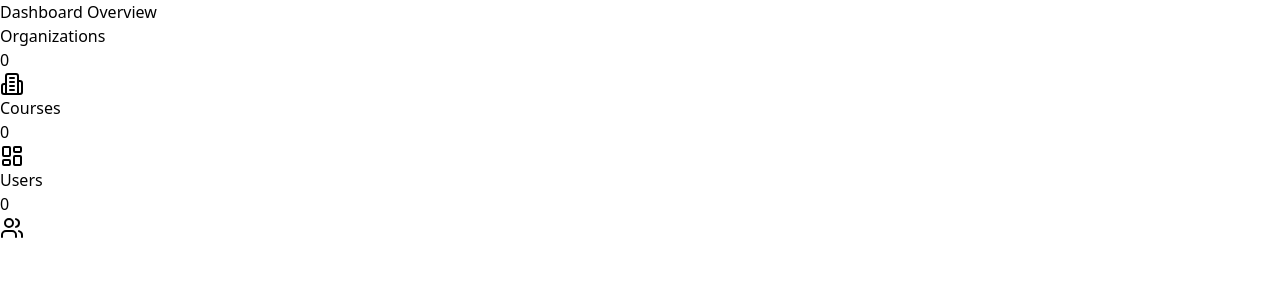
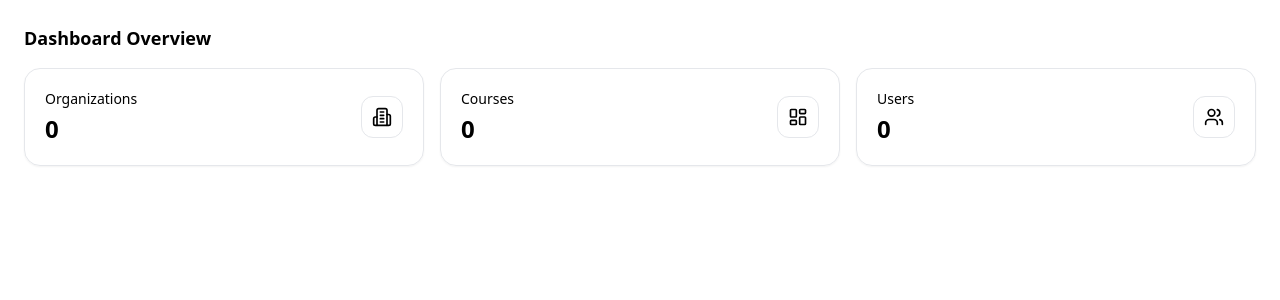
Before and after one commit to JacekEBA/Title, a Next.js app: page / in a window 1280 px wide. Shown: the top 300 px of the page. Built offline with nearby package versions, Linux system fonts and the light colour scheme; no server answers; the database is empty.

Commit message:
Update tailwind.config.js

```diff
--- a/tailwind.config.js
+++ b/tailwind.config.js
@@ -0,0 +1,19 @@
+/** @type {import('tailwindcss').Config} */
+module.exports = {
+  content: [
+    "./app/**/*.{js,ts,jsx,tsx}",
+    "./components/**/*.{js,ts,jsx,tsx}",
+  ],
+  theme: {
+    extend: {
+      colors: {
+        background: "hsl(var(--background))",
+        foreground: "hsl(var(--foreground))",
+        card: "hsl(var(--card))",
+        accent: "hsl(var(--accent))",
+        muted: "hsl(var(--muted))",
+      },
+    },
+  },
+  plugins: [],
+};
```
